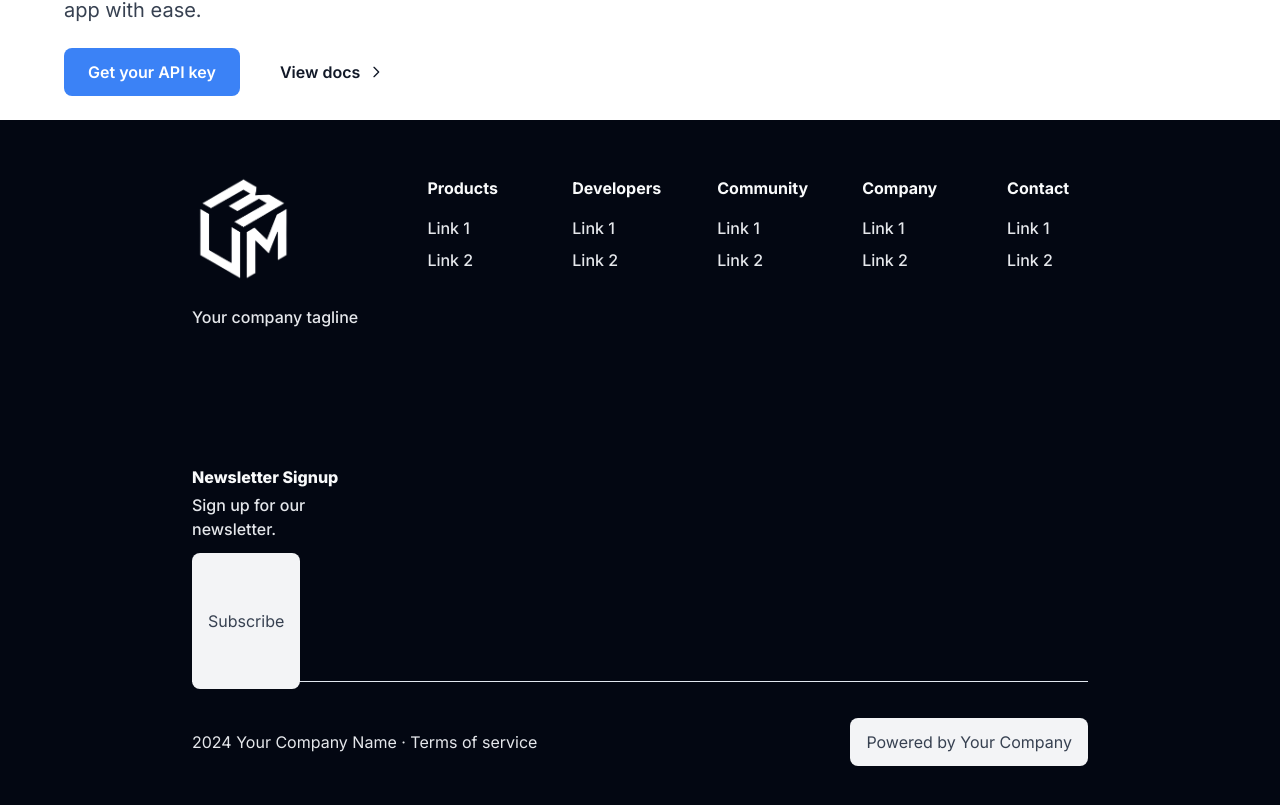
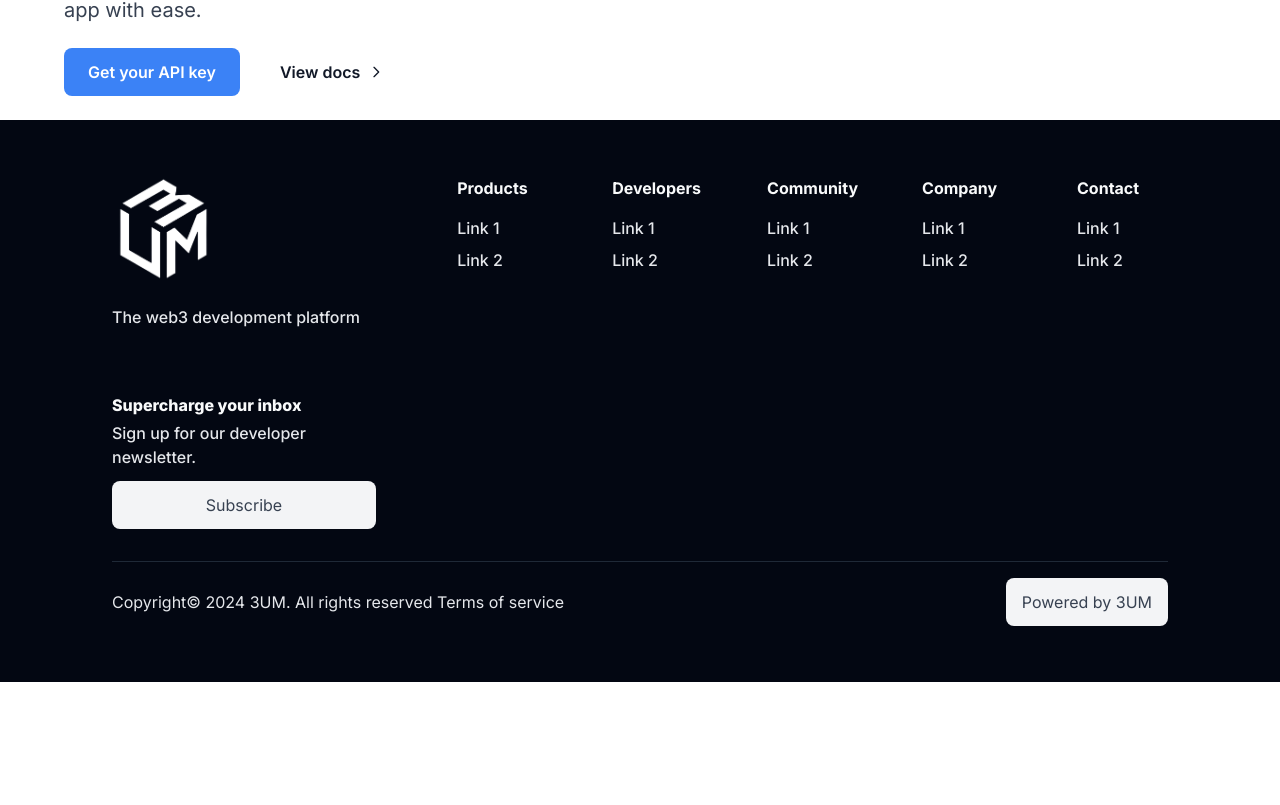
Before and after one commit to 3um-Group/3UM_Website, a Next.js app: page / in a window 1280 px wide. Shown: the part 343-1148 px from the top of the page. After the commit the page ends 1025 px from the top, so only its background shows below. Built offline with nearby package versions, Linux system fonts and the light colour scheme.

Commit message:
configured nav items

```diff
--- a/components/Footer.tsx
+++ b/components/Footer.tsx
@@ -11,10 +11,10 @@ import Link from 'next/link';
 const Footer = () => {
   return (
     <footer className="flex flex-col bg-gray-950 px-4 py-8 text-gray-200 sm:px-6 md:px-28 md:py-14">
-      <div className="mx-auto flex w-full max-w-4xl flex-col gap-8 pb-8 lg:flex-row lg:justify-between lg:gap-12">
-        <div className="flex flex-col gap-5 border-white-950 border-opacity-10 sm:flex-row sm:justify-between lg:flex-col lg:border-b lg:border-none lg:pb-12">
-          <div className="flex flex-col gap-5">
-            <div>
+      <div className="mx-auto w-full max-w-7xl">
+        <div className="flex flex-col lg:flex-row lg:justify-between lg:gap-12">
+          {/* Logo and Newsletter Section */}
+          <div className="flex flex-col gap-5 lg:w-1/4">
             <Link href='/'>
 
               <Image
@@ -24,29 +24,27 @@ const Footer = () => {
                 height={100}
                 className='z-30 h-fit w-fullr'
               />
-
             </Link>
-            </div>
-            <p className="font-paragraph-size-200 font-medium">Your company tagline</p>
+            <p className="font-paragraph-size-200 font-medium">The web3 development platform</p>
             <div className="flex flex-wrap gap-3">
               {/* Social media icons */}
             </div>
-          </div>
-          <div className="mt-6 lg:mt-24">
-            <h2 className="font-heading-size-100 font-extrabold text-gray-50">Newsletter Signup</h2>
-            <p className="font-paragraph-size-200 pb-3 pt-1 font-medium">Sign up for our newsletter.</p>
-            <button className="group relative h-full w-full rounded-lg transition-all focus:shadow-purple sm:w-auto">
-              <span className="flex h-full w-full flex-row items-center justify-center gap-2 rounded-lg transition-all bg-gray-100 text-gray-700 hover:text-gray-500 active:bg-gray-50 active:bg-gradient-to-br active:from-gradient-vibrant-blue-100 active:to-gradient-vibrant-blue-200 active:bg-clip-text active:text-transparent active:shadow-gray-lg font-button-size-200 px-4 py-3 sm:w-auto">
+            <div className="mt-6">
+              <h2 className="font-heading-size-100 font-extrabold text-gray-50">Supercharge your inbox</h2>
+              <p className="font-paragraph-size-200 pb-3 pt-1 font-medium">Sign up for our developer newsletter.</p>
+              <button className="group relative w-full rounded-lg bg-gray-100 text-gray-700 px-4 py-3 transition-all hover:text-gray-500">
                 Subscribe
-              </span>
               </button>
             </div>
           </div>
-        <div className="grid grid-cols-2 gap-8 sm:grid-cols-3 lg:grid-cols-5 lg:gap-12 xl:gap-16">
+
+          {/* Link Columns */}
+          <div className="grid grid-cols-2 gap-8 sm:grid-cols-3 lg:grid-cols-5 lg:gap-12 xl:gap-16 mt-8 lg:mt-0">
             {['Products', 'Developers', 'Community', 'Company', 'Contact'].map((category) => (
               <div key={category} className="flex flex-col gap-4">
                 <h2 className="font-eyebrow-size-100 font-bold text-gray-50">{category}</h2>
                 <ul className="flex flex-col gap-2">
+                  {/* Add your specific links here */}
                   <li><a href="#" className="font-paragraph-size-200 w-fit font-medium text-gray-200 transition-all hover:text-gray-400">Link 1</a></li>
                   <li><a href="#" className="font-paragraph-size-200 w-fit font-medium text-gray-200 transition-all hover:text-gray-400">Link 2</a></li>
                   {/* Add more list items as needed */}
@@ -55,13 +53,18 @@ const Footer = () => {
             ))}
           </div>
         </div>
-      <div className="mx-auto flex w-full max-w-4xl flex-col items-start gap-4 border-white-950 border-opacity-30 pt-4 sm:flex-row sm:items-center sm:justify-between sm:gap-8 lg:border-t lg:pt-9">
+      </div>
+
+      {/* Footer Bottom */}
+      <div className="mx-auto w-full max-w-7xl mt-8 pt-4 border-t border-gray-800">
+        <div className="flex flex-col sm:flex-row sm:items-center sm:justify-between">
           <p className="font-paragraph-size-100 text-gray-200 text-sm sm:text-base">
-          2024 Your Company Name · <a href="#" className="hover:underline">Terms of service</a>
+          Copyright© 2024 3UM. All rights reserved <a href="#" className="hover:underline">Terms of service</a>
           </p>
-        <a href="#" className="font-button-size-100 rounded-lg bg-gray-100 px-4 py-2 text-sm text-gray-700 sm:py-3 sm:text-base">
-          Powered by Your Company
+          <a href="#" className="font-button-size-100 mt-4 sm:mt-0 rounded-lg bg-gray-100 px-4 py-2 text-sm text-gray-700 sm:py-3 sm:text-base">
+            Powered by 3UM
           </a>
+        </div>
       </div>
     </footer>
   );
--- a/components/Header.tsx
+++ b/components/Header.tsx
@@ -16,7 +16,7 @@ const Header = () => {
         <>
             <nav className="sticky top-0 z-50 bg-white shadow-md">
                 <div className="relative flex flex-row items-center border-b border-gray-100 xl:bg-white-700 xl:backdrop-blur-md">
-                    <div className="relative z-30 mx-auto flex w-full flex-row items-center justify-between px-6 py-4 xl:max-w-4xl xl:px-0">
+                    <div className="relative z-30 mx-auto flex w-full flex-row items-center justify-between px-6 py-4 xl:max-w-7xl xl:px-0">
                         <div className="flex w-[162px] justify-start">
                             <Link href='/'>
 
@@ -35,7 +35,9 @@ const Header = () => {
                             {navItems.map((item) => (
                                 <div key={item.id} className="font-label-size-200 group flex items-center gap-1 font-semibold">
                                     <div className="z-30 cursor-pointer items-center rounded-lg px-2 py-1.5 text-gray-950 transition-all group-hover:bg-gray-100 group-hover:text-gray-900">
+                                    <Link href={item.href}>
                                         {item.label}
+                                    </Link>
                                     </div>
                                 </div>
                             ))}
--- a/tailwind.config.ts
+++ b/tailwind.config.ts
@@ -1,13 +1,13 @@
-import type { Config } from "tailwindcss"
+import type { Config } from "tailwindcss";
 
-const config = {
+const config: Config = {
   darkMode: ["class"],
   content: [
     './pages/**/*.{ts,tsx}',
     './components/**/*.{ts,tsx}',
     './app/**/*.{ts,tsx}',
     './src/**/*.{ts,tsx}',
-	],
+  ],
   prefix: "",
   theme: {
     container: {
@@ -72,9 +72,13 @@ const config = {
         "accordion-down": "accordion-down 0.2s ease-out",
         "accordion-up": "accordion-up 0.2s ease-out",
       },
+      // Add the custom maxWidth here
+      maxWidth: {
+        '7xl': '72rem', // Custom max-width value
+      },
     },
   },
   plugins: [require("tailwindcss-animate")],
-} satisfies Config
+};
 
-export default config
+export default config;
--- a/utils/nav-items.tsx
+++ b/utils/nav-items.tsx
@@ -5,9 +5,9 @@ export type NavItem = {
   };
 
   const navItems: NavItem[] = [
-    { id: 'our-company', label: 'Our Company', href: '/' },
-    { id: 'our-people', label: 'Our People', href: '/' },
-    { id: 'investors', label: 'Investors', href: '/' }
+    { id: 'our-company', label: 'Our Company', href: '/company' },
+    { id: 'our-people', label: 'Our People', href: '/people' },
+    { id: 'investors', label: 'Investors', href: '/investors' }
     // Add more items as needed
   ];
 
```
Lines whose indentation alone changed are shown as unchanged.
